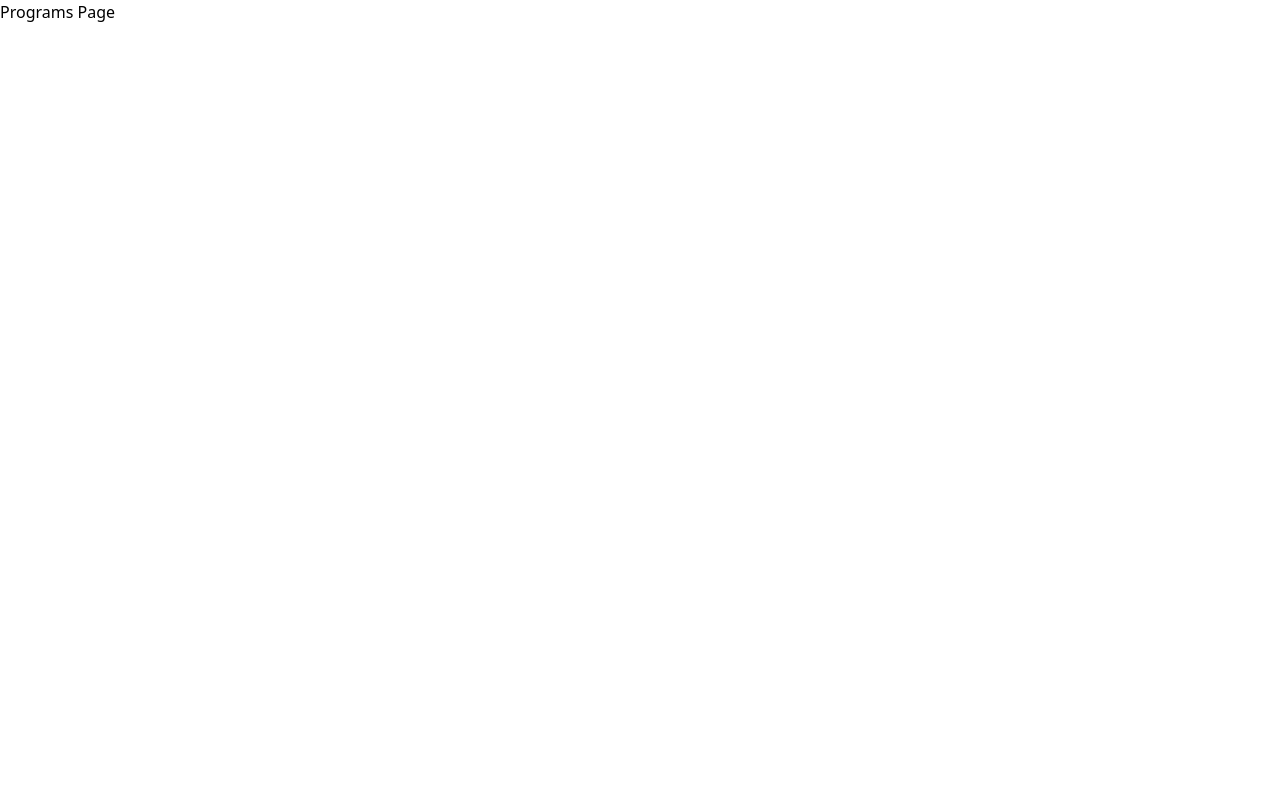
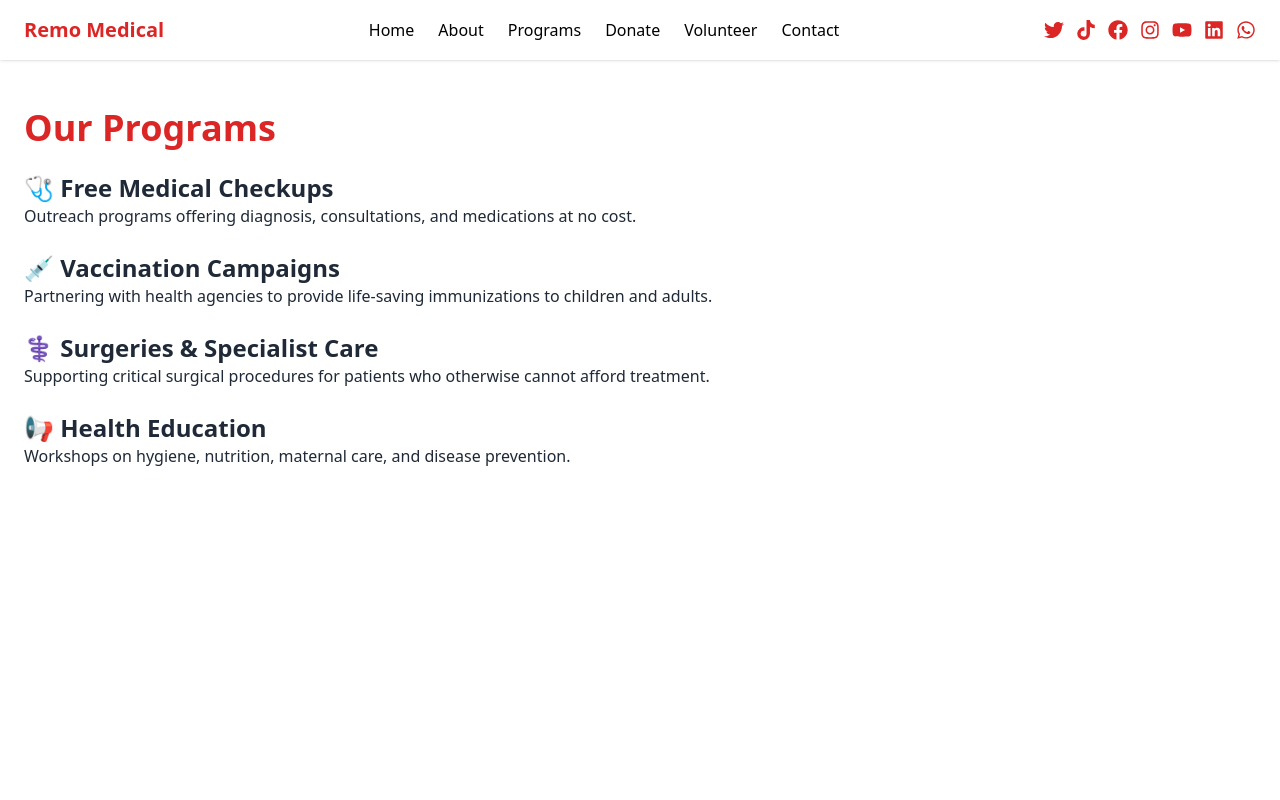
Before and after one commit to remo-medical-outreach/remo-medical-outreach, a Next.js app: page /programs in a window 1280 px wide. Shown: the top 800 px of the page. Built offline with nearby package versions, Linux system fonts and the light colour scheme.

Commit message:
Update programs.js

```diff
--- a/pages/programs.js
+++ b/pages/programs.js
@@ -1 +1,32 @@
-export default function Programs(){return <div>Programs Page</div>}
+import Nav from "../components/Nav"
+import Footer from "../components/Footer"
+
+export default function Programs() {
+  return (
+    <>
+      <Nav />
+      <main className="min-h-screen bg-white text-gray-800 px-6 py-12">
+        <h1 className="text-4xl font-bold text-red-600 mb-6">Our Programs</h1>
+        <ul className="space-y-6">
+          <li>
+            <h2 className="text-2xl font-semibold">🩺 Free Medical Checkups</h2>
+            <p>Outreach programs offering diagnosis, consultations, and medications at no cost.</p>
+          </li>
+          <li>
+            <h2 className="text-2xl font-semibold">💉 Vaccination Campaigns</h2>
+            <p>Partnering with health agencies to provide life-saving immunizations to children and adults.</p>
+          </li>
+          <li>
+            <h2 className="text-2xl font-semibold">⚕️ Surgeries & Specialist Care</h2>
+            <p>Supporting critical surgical procedures for patients who otherwise cannot afford treatment.</p>
+          </li>
+          <li>
+            <h2 className="text-2xl font-semibold">📢 Health Education</h2>
+            <p>Workshops on hygiene, nutrition, maternal care, and disease prevention.</p>
+          </li>
+        </ul>
+      </main>
+      <Footer />
+    </>
+  )
+}
```
